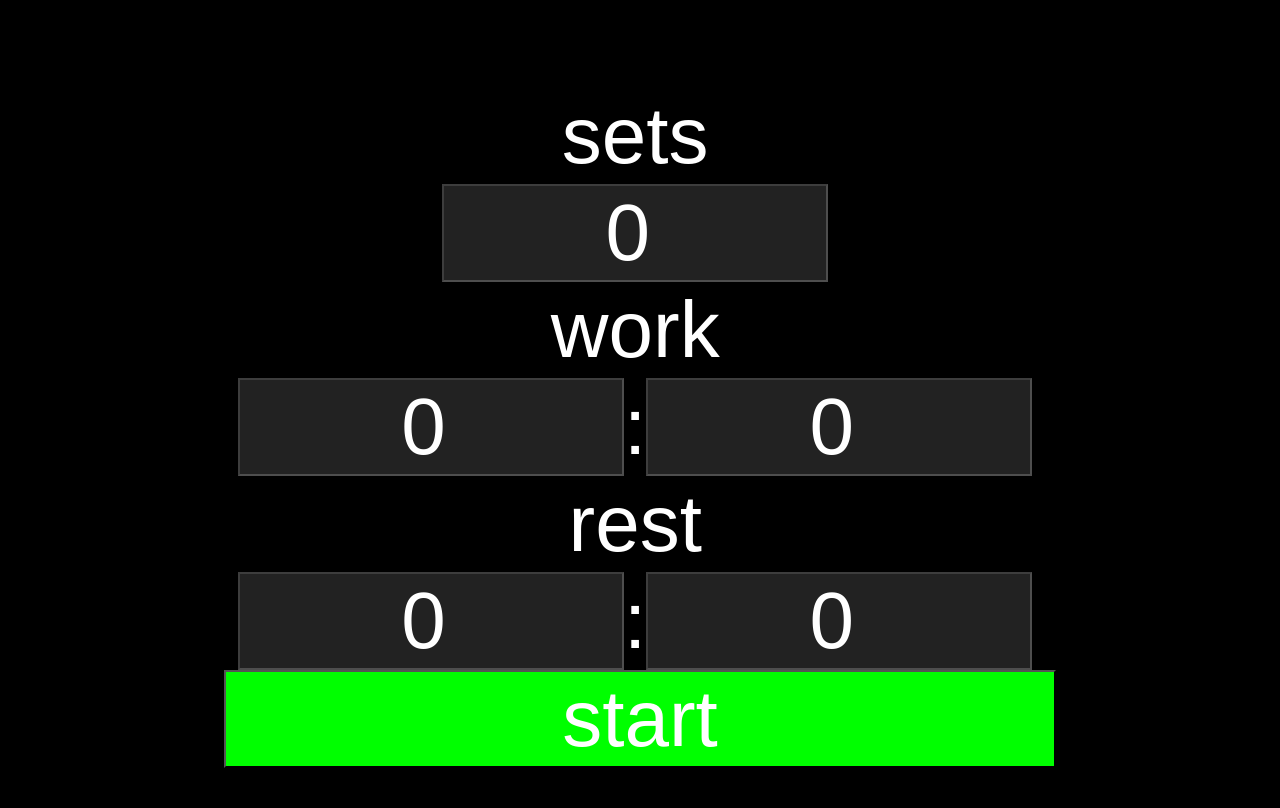
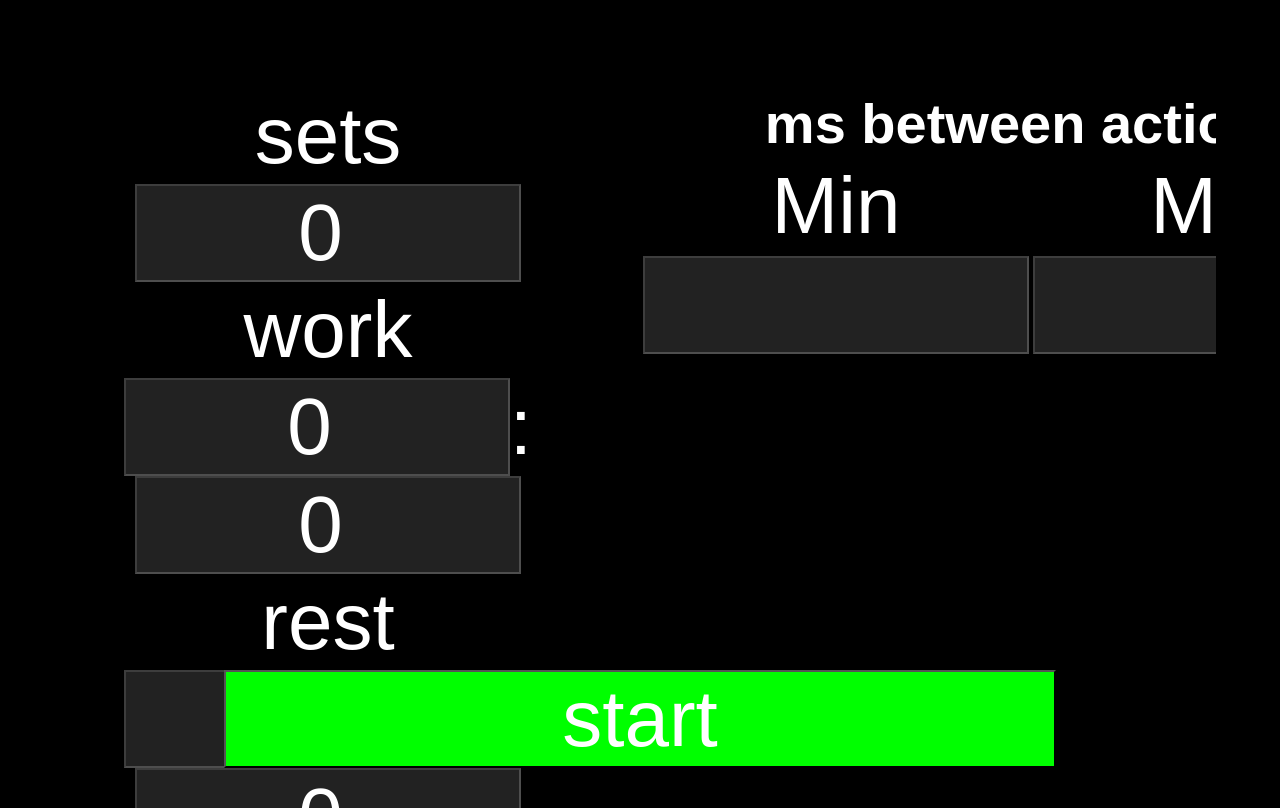
Before and after one commit to 10x-dev-wannabe/SportsTimer, a SvelteKit app: page / in a window 1280 px wide. Built offline with nearby package versions, Linux system fonts and the light colour scheme; no server answers.

Commit message:
removed the shortcuts because they broke the inputs. Added the random signal menu.

```diff
--- a/src/routes/+page.svelte
+++ b/src/routes/+page.svelte
@@ -1,5 +1,6 @@
 <script>
     import Menu from "./menu.svelte";
+    import SignalsMenu from "./signals-menu.svelte"
     import { timer } from "./stores.js";
     import { goto } from "$app/navigation";
     import {Howl, Howler} from 'howler';
@@ -25,7 +26,7 @@
 </script>
 
 <!--this is necessary for the keyboard shortcut to work-->
-<svelte:window on:keydown|preventDefault={onKeyDown} />
+<!--<svelte:window on:keydown|preventDefault={onKeyDown} />-->
 
 <!--Bind the menu settings to the timer object in the stores.js file-->
 <Menu
@@ -33,6 +34,7 @@
     bind:work={$timer.work}
     bind:rest={$timer.rest}
 />
+<SignalsMenu/>
 
 <!--start button-->
 <button id="start" on:click={click}>start</button>
--- a/src/routes/menu.svelte
+++ b/src/routes/menu.svelte
@@ -27,7 +27,7 @@
 <style>
     div {
         position: absolute;
-        width: 98vw;
+        width: 50vw;
         height: 90vh;
         background-color: #00000000;
         margin-top: 10vh;
--- /dev/null
+++ b/src/routes/signals-menu.svelte
@@ -0,0 +1,55 @@
+<script>
+    let min;
+    let max;
+</script>
+
+<div id="main">
+    <table>
+        <th colspan="2"><p>ms between actions</p></th>
+        <tr>
+            <td><p>Min</p></td>
+            <td><p>Max</p></td>
+        </tr>
+        <tr>
+            <td><input type="number" bind:value={min}></td>
+            <td><input type="number" bind:value={max}></td>
+        </tr>
+    </table>
+</div>
+
+<style>
+
+    #main {
+        position: absolute;
+        width:45%;
+        right: 5%;
+        height: 90vh;
+        background-color: #00000000;
+        margin-top: 10vh;
+        overflow: hidden;
+        text-align: center;
+    }
+    tr{
+        font-size: clamp(5em, 9vmin, 10em);
+    }
+    th {
+        font-size: clamp(3em, 7vmin, 8em);
+    }
+
+    input[type="number"] {
+        color: #fff;
+        initial-value: 0;
+        font-size: 1em;
+        text-align: center;
+        background-color: #ffffff22;
+        border-color: #ffffff33;
+        -webkit-appearance: textfield;
+        -moz-appearance: textfield;
+        appearance: textfield;
+        width: clamp(2em, 30vw, 10cm)
+    }
+
+    p {
+        margin: 0;
+    }
+</style>
```
